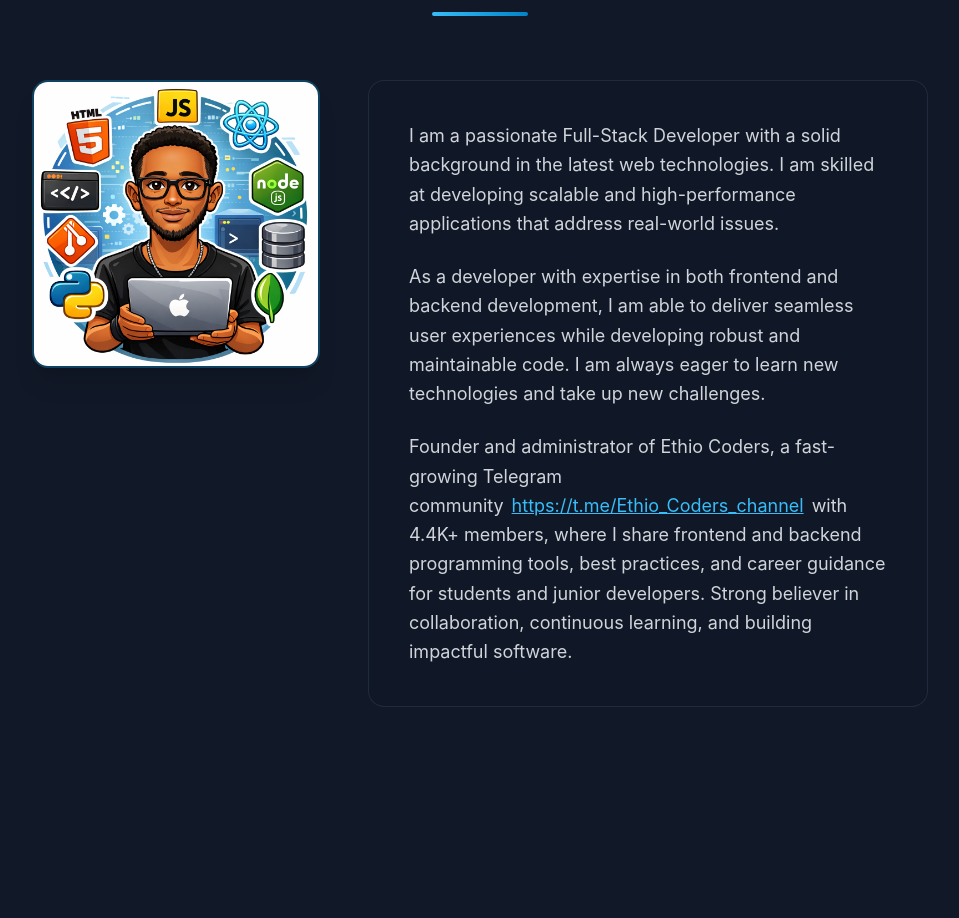
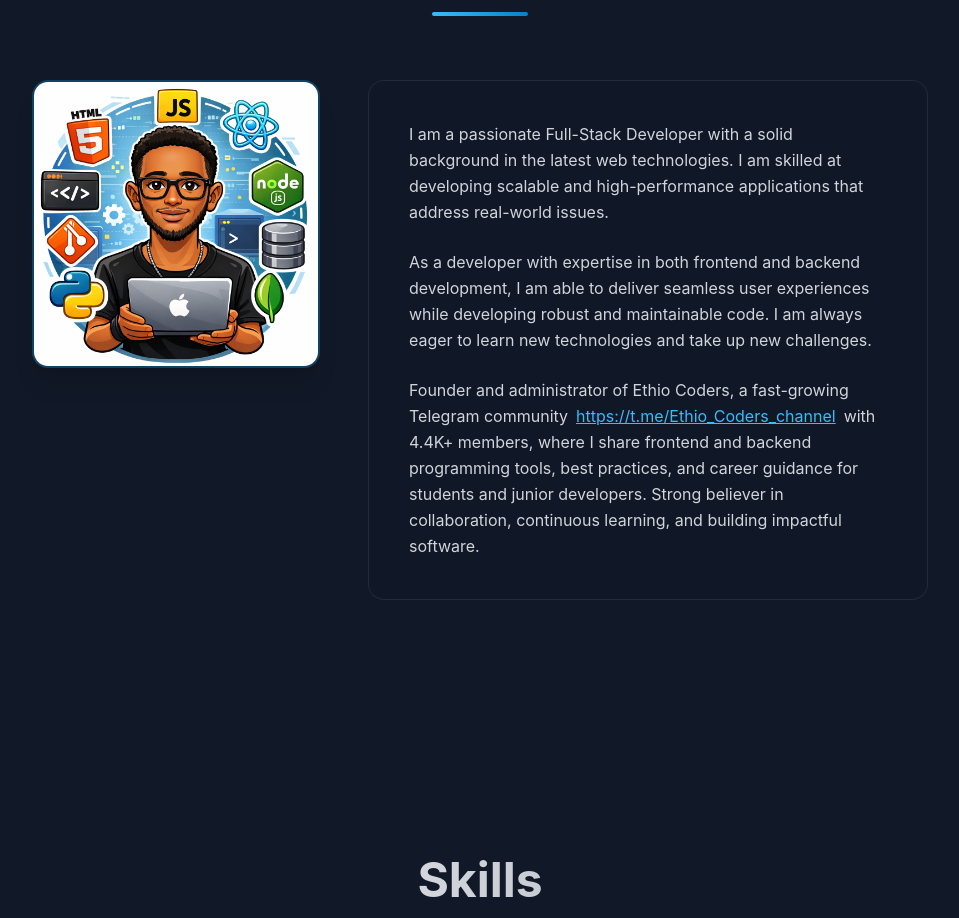
Before and after one commit to birukhabte/MyPersonalPortfolio, a React (Vite) app: page / in a window 1280 px wide. Shown: the part 980-1898 px from the top of the page, without its empty margins (160-1119 px from the left). Built offline with nearby package versions, Linux system fonts and the light colour scheme.

Commit message:
Add About component to display personal profile information with Framer Motion animations.

```diff
--- a/src/components/About.tsx
+++ b/src/components/About.tsx
@@ -80,13 +80,13 @@
               variants={itemVariants}
               className="flex-1 glass-dark rounded-2xl p-8 sm:p-10"
             >
-              <p className="text-lg text-gray-300 leading-relaxed mb-6">
+              <p className="text-base text-gray-300 leading-relaxed mb-6">
                 I am a passionate Full-Stack Developer with a solid background in the latest web technologies. I am skilled at developing scalable and high-performance applications that address real-world issues.
               </p>
-              <p className="text-lg text-gray-300 leading-relaxed mb-6">
-               As a developer with expertise in both frontend and backend development, I am able to deliver seamless user experiences while developing robust and maintainable code. I am always eager to learn new technologies and take up new challenges.
+              <p className="text-base text-gray-300 leading-relaxed mb-6">
+                As a developer with expertise in both frontend and backend development, I am able to deliver seamless user experiences while developing robust and maintainable code. I am always eager to learn new technologies and take up new challenges.
               </p>
-              <p className="text-lg text-gray-300 leading-relaxed">
+              <p className="text-base text-gray-300 leading-relaxed">
                 Founder and administrator of Ethio Coders, a fast-growing Telegram community
                 <a
                   href="https://t.me/Ethio_Coders_channel"
@@ -94,9 +94,9 @@
                   rel="noopener noreferrer"
                   className="text-primary-400 hover:text-primary-300 underline transition-colors mx-2"
                 >
-                   https://t.me/Ethio_Coders_channel
+                  https://t.me/Ethio_Coders_channel
                 </a>
-                 with 4.4K+ members, where I share frontend and backend programming tools, best practices, and career guidance for students and junior developers. Strong believer in collaboration, continuous learning, and building impactful software.
+                with 4.4K+ members, where I share frontend and backend programming tools, best practices, and career guidance for students and junior developers. Strong believer in collaboration, continuous learning, and building impactful software.
               </p>
             </motion.div>
           </div>
```
